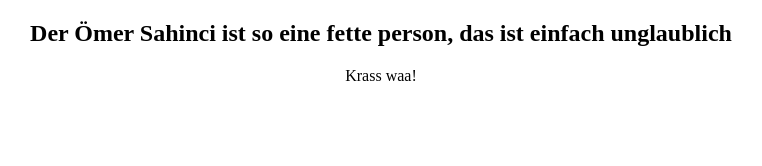
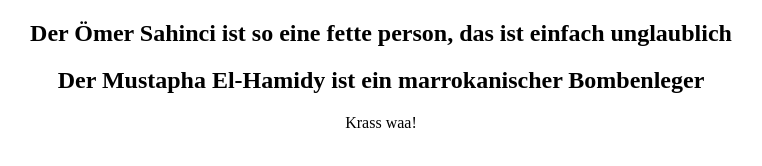
Before and after one commit to nailcan3883/-mer, a plain HTML site: page index.html in a window 1280 px wide. Shown: the whole page, without its empty margins (259-1021 px from the left). Drawn offline with Linux system fonts and the light colour scheme.

Commit message:
Update index.html

```diff
--- a/index.html
+++ b/index.html
@@ -18,6 +18,7 @@
                 </style>
                 <div class="a">
                 <h2>Der Ömer Sahinci ist so eine fette person, das ist einfach unglaublich</h2>
+                        <h2>Der Mustapha El-Hamidy ist ein marrokanischer Bombenleger</h2>
                 <p>Krass waa!</p>
                 </div>
 
```
